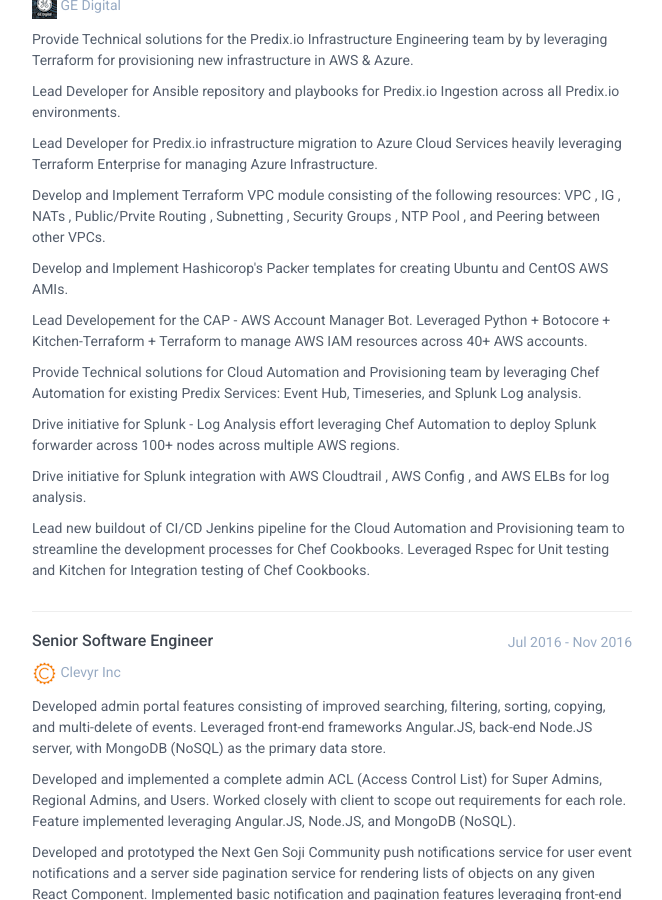
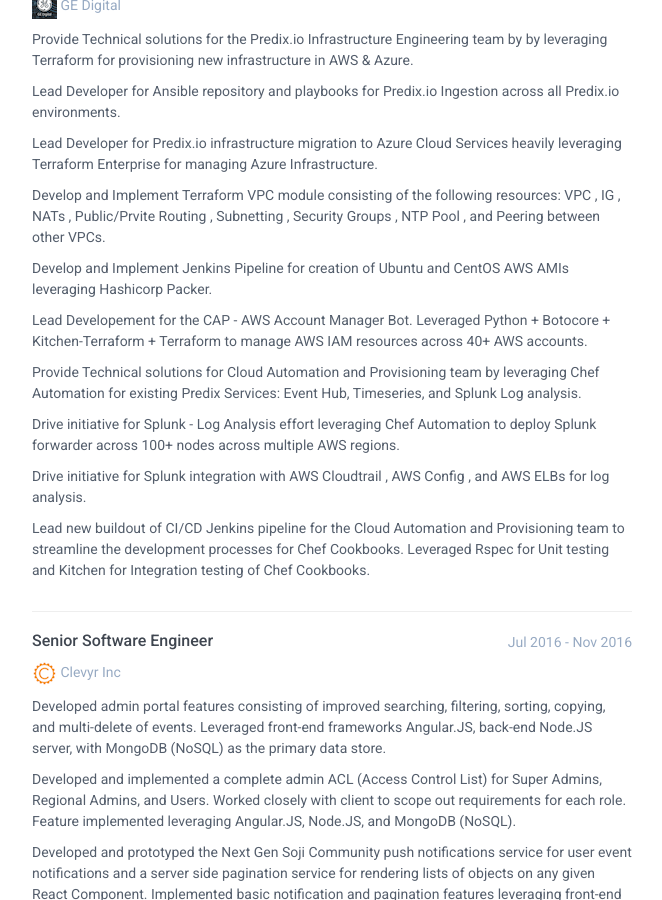
Before and after one commit to ivanfan12345/cv, a Jekyll site: the page built from index.html, in a window 1280 px wide and 900 px high, scrolled down 470 px. Shown: the whole window, without its empty margins (188-850 px from the left). Built offline with Jekyll 4.4.1, drawn with Linux system fonts in a browser that asks for light colours.

Commit message:
update packer

```diff
--- a/_includes/experience.html
+++ b/_includes/experience.html
@@ -14,7 +14,7 @@
                         <p>Lead Developer for Ansible repository and playbooks for Predix.io Ingestion across all Predix.io environments.</p>
                         <p>Lead Developer for Predix.io infrastructure migration to Azure Cloud Services heavily leveraging Terraform Enterprise for managing Azure Infrastructure.</p>
                         <p>Develop and Implement Terraform VPC module consisting of the following resources: VPC , IG , NATs , Public/Prvite Routing , Subnetting , Security Groups , NTP Pool , and Peering between other VPCs.</p>
-                        <p>Develop and Implement Hashicorop's Packer templates for creating Ubuntu and CentOS AWS AMIs.</p>
+                        <p>Develop and Implement Jenkins Pipeline for creation of Ubuntu and CentOS AWS AMIs leveraging Hashicorp Packer.</p>
                         <p>Lead Developement for the CAP - AWS Account Manager Bot. Leveraged Python + Botocore + Kitchen-Terraform + Terraform to manage AWS IAM resources across 40+ AWS accounts.</p>
                         <p>Provide Technical solutions for Cloud Automation and Provisioning team by leveraging Chef Automation for existing Predix Services: Event Hub, Timeseries, and Splunk Log analysis.</p>
                         <p>Drive initiative for Splunk - Log Analysis effort leveraging Chef Automation to deploy Splunk forwarder across 100+ nodes across multiple AWS regions.</p>
```
